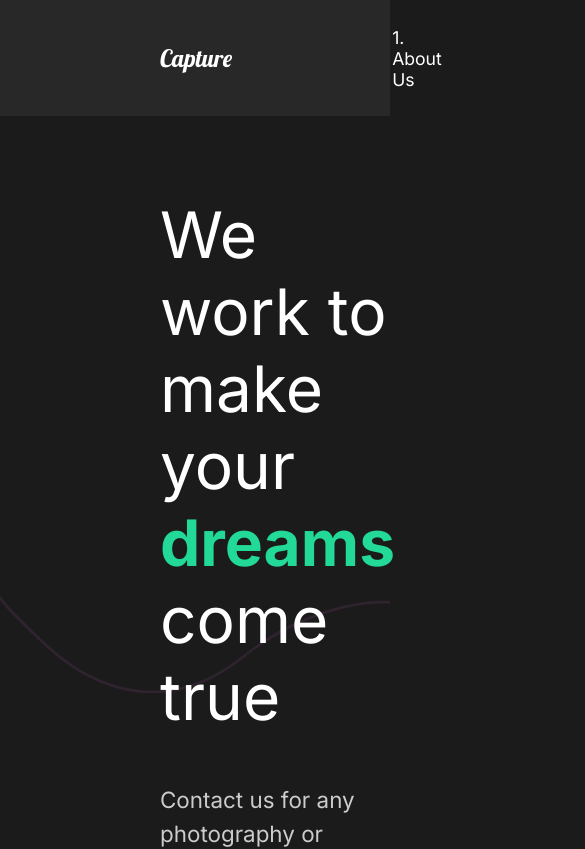
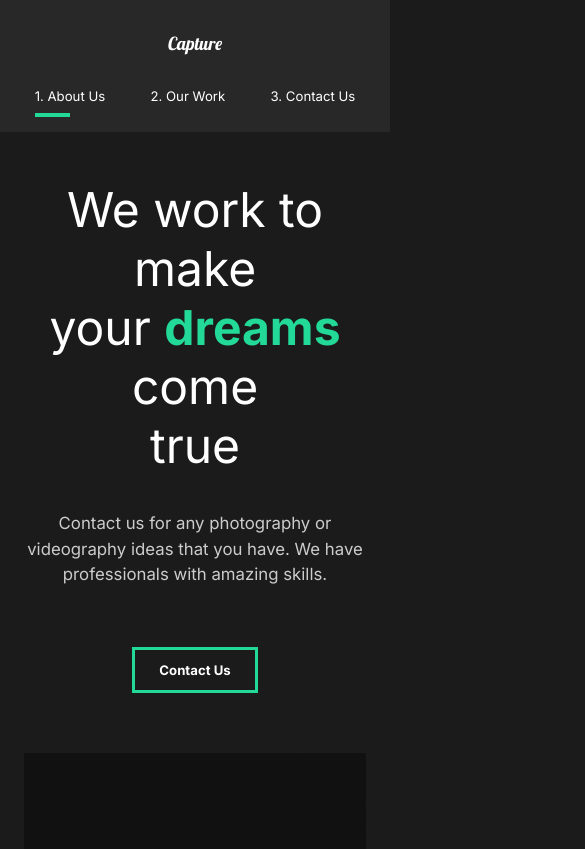
Before and after one commit to ADitta/react-capture-project, a React (Create React App) app: page / in a window 390 px wide. Shown: the top 849 px of the page, 585 px wide, since content can reach past the window. Built offline with nearby package versions, Linux system fonts and the light colour scheme.

Commit message:
add mobile responsiveness

```diff
--- a/src/components/GlobalStyle.jsx
+++ b/src/components/GlobalStyle.jsx
@@ -8,6 +8,12 @@
         box-sizing: 0;
     }
 
+    html{
+        @media (max-width: 1700px){
+            font-size:75% ;
+        }
+
+    }
     body {
         background: #1b1b1b;
         font-family: 'Inter', sans-serif;
--- a/src/components/Nav.jsx
+++ b/src/components/Nav.jsx
@@ -1,6 +1,10 @@
 import styled from "styled-components";
+import { motion } from "framer-motion";
 import { Link } from "react-router-dom";
+import { useLocation } from "react-router-dom";
+
 const Nav = () => {
+  const { pathname } = useLocation();
   return (
     <StyledNav>
       <h1>
@@ -13,16 +17,31 @@
           <Link to="/" href="#">
             1. About Us
           </Link>
+          <StyledLine
+            transition={{ duration: 0.75 }}
+            initial={{ width: "0%" }}
+            animate={{ width: pathname === "/" ? "50%" : "0%" }}
+          />
         </li>
         <li>
           <Link to="/work" href="#">
             2. Our Work
           </Link>
+          <StyledLine
+            transition={{ duration: 0.75 }}
+            initial={{ width: "0%" }}
+            animate={{ width: pathname.startsWith("/work") ? "50%" : "0%" }}
+          />
         </li>
         <li>
           <Link to="/contact" href="#">
             3. Contact Us
           </Link>
+          <StyledLine
+            transition={{ duration: 0.75 }}
+            initial={{ width: "0%" }}
+            animate={{ width: pathname === "/contact" ? "50%" : "0%" }}
+          />
         </li>
       </ul>
     </StyledNav>
@@ -57,5 +76,31 @@
     padding-left: 10rem;
     position: relative;
   }
+  @media (max-width: 1300px) {
+    flex-direction: column;
+    padding: 2rem 1rem;
+    height: 2vh;
+    #logo {
+      display: inline-block;
+      margin: 0.7rem;
+    }
+    ul {
+      padding: 2rem;
+      justify-content: space-around;
+      width: 100%;
+      li {
+        padding: 0;
+      }
+    }
+  }
+`;
+
+const StyledLine = styled(motion.div)`
+  height: 0.3rem;
+  background: #23d997;
+  width: 0%;
+  position: absolute;
+  bottom: -80%;
+  /* left: 60%; */
 `;
 export default Nav;
--- a/src/components/ServicesSection.jsx
+++ b/src/components/ServicesSection.jsx
@@ -74,6 +74,9 @@
 const StyledCards = styled.div`
   display: flex;
   flex-wrap: wrap;
+  @media (max-width: 1300px) {
+    justify-content: center;
+  }
 `;
 
 const StyledCard = styled.div`
--- a/src/pages/ContactUs.jsx
+++ b/src/pages/ContactUs.jsx
@@ -49,15 +49,25 @@
   padding: 5rem 10rem;
   color: #353535;
   min-height: 90vh;
+  @media (max-width: 1300px) {
+    padding: 2rem;
+  }
 `;
 
 const StyledTitle = styled.div`
   margin-bottom: 4rem;
   color: black;
+  @media (max-width: 1300px) {
+    margin-top: 5rem;
+    font-size: 0.5rem;
+  }
 `;
 
 const StyledHide = styled.div`
   overflow: hidden;
+  @media (max-width: 1300px) {
+    margin-left: 20%;
+  }
 `;
 
 const StyledCircle = styled.div`
@@ -65,6 +75,10 @@
   width: 3rem;
   height: 3rem;
   background: #353535;
+  @media (max-width: 1300px) {
+    width: 2rem;
+    height: 2rem;
+  }
 `;
 const StyledSocial = styled(motion.div)`
   display: flex;
@@ -72,5 +86,10 @@
   h2 {
     margin: 2rem;
   }
+  @media (max-width: 720px) {
+    h2 {
+      font-size: 2rem;
+    }
+  }
 `;
 export default ContactUs;
--- a/src/pages/MovieDetail.jsx
+++ b/src/pages/MovieDetail.jsx
@@ -69,6 +69,11 @@
     height: 70vh;
     object-fit: cover;
   }
+  @media (max-width: 1300px) {
+    h2 {
+      font-size: 3rem;
+    }
+  }
 `;
 
 const StyledAwards = styled.div`
@@ -77,6 +82,10 @@
   margin: 5rem 10rem;
   align-items: center;
   justify-content: space-around;
+  @media (max-width: 1300px) {
+    display: block;
+    margin: 2rem 2rem;
+  }
 `;
 
 const AwardStyle = styled.div`
--- a/src/pages/OurWork.jsx
+++ b/src/pages/OurWork.jsx
@@ -80,6 +80,9 @@
   h2 {
     padding: 1rem 0rem;
   }
+  @media (max-width: 1300px) {
+    padding: 2rem 2rem;
+  }
 `;
 
 const StyledMovie = styled(motion.div)`
--- a/src/styles.jsx
+++ b/src/styles.jsx
@@ -7,6 +7,11 @@
   justify-content: space-between;
   padding: 5rem 10rem;
   color: white;
+  @media (max-width: 1300px) {
+    display: block;
+    padding: 2rem 2rem;
+    text-align: center;
+  }
 `;
 
 export const StyledDescription = styled.div`
@@ -16,12 +21,20 @@
   h2 {
     font-weight: lighter;
   }
+  @media (max-width: 1300px) {
+    padding: 0;
+    margin-top: 2rem;
+    button {
+      margin: 2rem 0rem 5rem 0rem;
+    }
+  }
 `;
 
 export const StyledImage = styled.div`
   flex: 1;
   overflow: hidden;
   z-index: 2;
+  display: block;
   img {
     width: 100%;
     height: 80vh;
```
Also changed, not shown: 1 other file (tests, documents, lock files or other folders).
